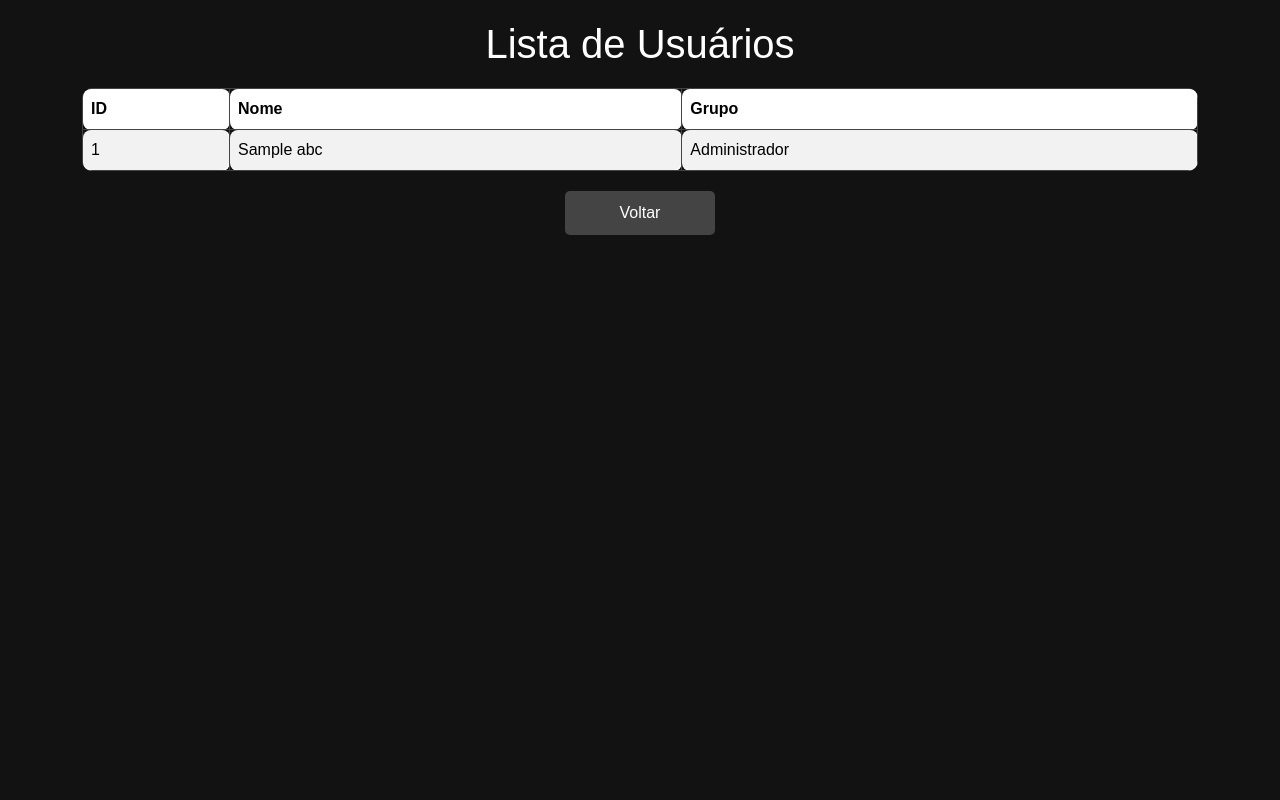
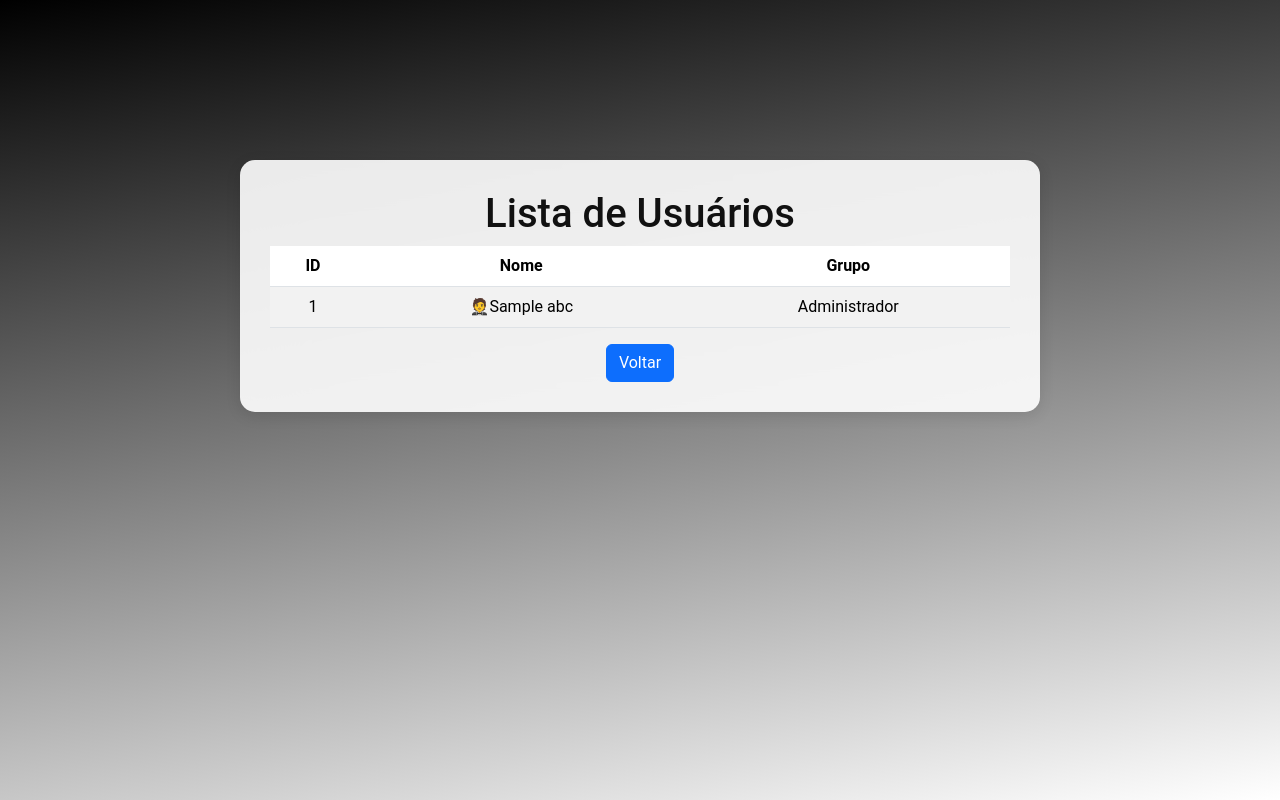
Before and after one commit to gaberilseilhe/barbeariadocareca, a PHP site: page /lista_de_usuarios.php in a window 1280 px wide. Run offline with PHP 8.4, Linux system fonts and the light colour scheme; tables that the repository leaves empty or names only in its code hold one stand-in row (values such as "Sample post").

Commit message:
Add files via upload

```diff
--- a/lista_de_usuarios.php
+++ b/lista_de_usuarios.php
@@ -14,64 +14,40 @@ $grupos = [1 => "Administrador", 2 => "Barbeiro", 3 => "Clientes"];
   <link href="https://cdn.jsdelivr.net/npm/bootstrap@5.3.3/dist/css/bootstrap.min.css" rel="stylesheet">
   <script src="https://cdn.jsdelivr.net/npm/bootstrap@5.3.3/dist/js/bootstrap.bundle.min.js"></script>
   <style>
-        body {
-            background-color: #121212; /* Fundo preto */
-            color: #ffffff; /* Texto branco */
-            font-family: Arial, sans-serif;
-        }
+    body {
+        font-family: 'Roboto', sans-serif;
+        margin: 0;
+        display: flex;
+        flex-direction: column;
+        height: 100vh;
+        text-align:center;
+        background-size: cover;
+        background-position: center;
+        color: #111;
+        background-image: linear-gradient(170deg, black, white);
+    }
 
-        h1 {
-            text-align: center;
-            color: #ffffff;
-            margin: 20px 0;
-        }
 
-        table {
-            width: 70%;
-            border-collapse: collapse;
-            margin: 20px auto;
-            border-radius: 10px; /* Cantos arredondados na tabela */
-            overflow: hidden; /* Para ocultar as bordas arredondadas */
-        }
+    .container {
+        width: 100%;
+        max-width: 800px;
+        padding: 30px;
+        background-color: rgba(255, 255, 255, 0.9);
+        border-radius: 15px;
+        box-shadow: 0 4px 15px rgba(0, 0, 0, 0.1);
+        backdrop-filter: blur(30px);
+    }
 
-        th, td {
-            border: 1px solid #444; /* Borda cinza */
-            padding: 15px; /* Mais espaço interno */
-            text-align: left;
-            border-radius: 8px; /* Cantos arredondados nas células */
-        }
-
-        th {
-            background-color: #1e1e1e; /* Cinza escuro */
-        }
-
-        tr:nth-child(even) {
-            background-color: #2a2a2a; /* Cinza claro */
-        }
-
-        tr:hover {
-            background-color: #333; /* Destaque ao passar o mouse */
-        }
-
-        .btn-voltar {
-            display: block;
-            width: 150px;
-            margin: 20px auto;
-            padding: 10px;
-            text-align: center;
-            background-color: #444; /* Botão cinza */
-            color: white;
-            text-decoration: none;
-            border-radius: 5px;
-            transition: background-color 0.3s;
-        }
-
-        .btn-voltar:hover {
-            background-color: #555; /* Destaque ao passar o mouse */
-        }
-    </style>
+    h2 {
+        text-align: center;
+        color: #2c3e50;
+        font-size: 1.8rem;
+        margin-bottom: 20px;
+    }
+</style>
 </head>
 <body>
+<br><br><br><br><br><br>
     <div class="container mt-3">
         <h1>Lista de Usuários</h1>
         <table class="table table-striped">
@@ -88,7 +64,7 @@ $grupos = [1 => "Administrador", 2 => "Barbeiro", 3 => "Clientes"];
                     while($row = $result->fetch_assoc()) {
                         echo "<tr>
                             <td>".$row['id_usuario']."</td>
-                            <td>".$row['nome']."</td>
+                            <td>🤵".$row['nome']."</td>
                             <td>".(isset($grupos[$row['id_grupo']]) ? $grupos[$row['id_grupo']] : 'Grupo desconhecido')."</td>
                         </tr>";
                     }
@@ -96,7 +72,8 @@ $grupos = [1 => "Administrador", 2 => "Barbeiro", 3 => "Clientes"];
                 ?>
             </tbody>
         </table>
-        <a href="index.php" class="btn-voltar">Voltar</a>
+        <a href="index.php" class="btn btn-primary">Voltar</a>
+
     </div>
 </body>
 </html>
```
Also changed, not shown: Cadastrar_Agendamento.php (line endings or trailing spaces).
